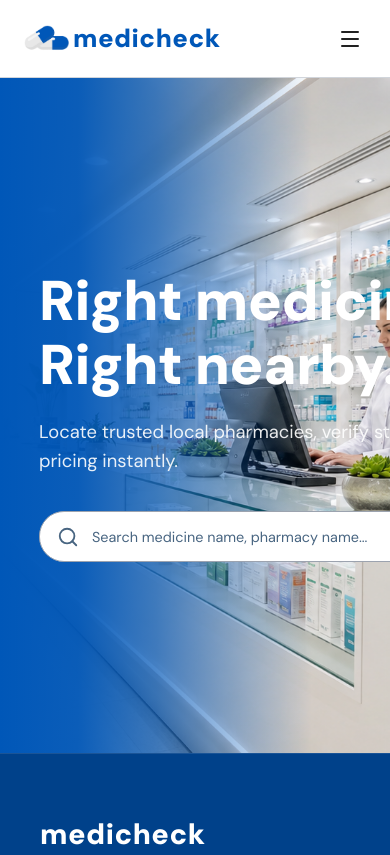
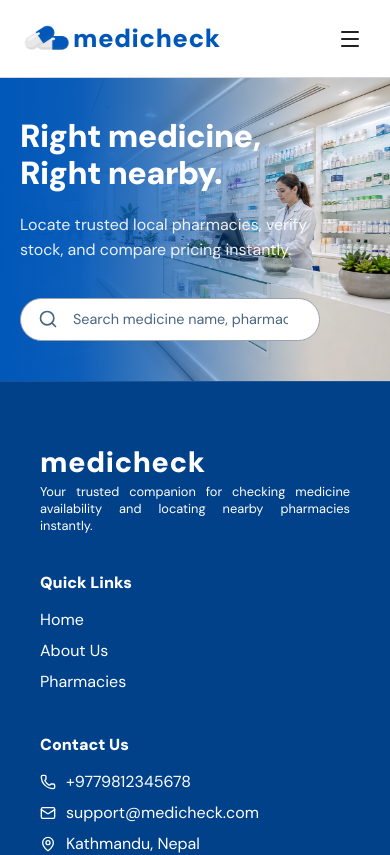
Before and after one commit to satyam-th/MediCheck, a React app in the folder frontend/: page / in a window 390 px wide. Shown: the top 855 px of the page. Built offline with nearby package versions, Linux system fonts and the light colour scheme; the HTML template or start-up script is replaced by a standard one.

Commit message:
make searchbar and hero section responsive

```diff
--- a/frontend/src/components/shared/SearchBar/SearchBar.module.css
+++ b/frontend/src/components/shared/SearchBar/SearchBar.module.css
@@ -78,3 +78,18 @@ input[type="search"]{
 .large:focus-within .searchIcon {
   transform: translateY(-1px);
 }
+
+@media(max-width:768px){
+.large .searchMed {
+  padding: 12px 18px;
+  padding-left: 52px;
+  width: 100%;
+  max-width: 100%;
+  font-size: 0.8rem;
+}
+
+.large .searchIcon {
+  width: 20px;
+  height: 20px;
+}
+}
--- a/frontend/src/components/user/home/HeroSection/HeroSection.module.css
+++ b/frontend/src/components/user/home/HeroSection/HeroSection.module.css
@@ -52,3 +52,24 @@
     opacity: 0.9;
     font-weight: 400;
 }
+
+@media(max-width: 768px){
+.heroContainer{
+    min-height: 30vh;
+    padding:  40px 20px;
+}
+
+.heroContent {
+    max-width: 300px;
+}
+
+.largeText {
+    font-size: 2rem;
+}
+
+.smallText {
+    font-size: 1rem;
+    line-height: 1.6;
+}
+
+}
```
